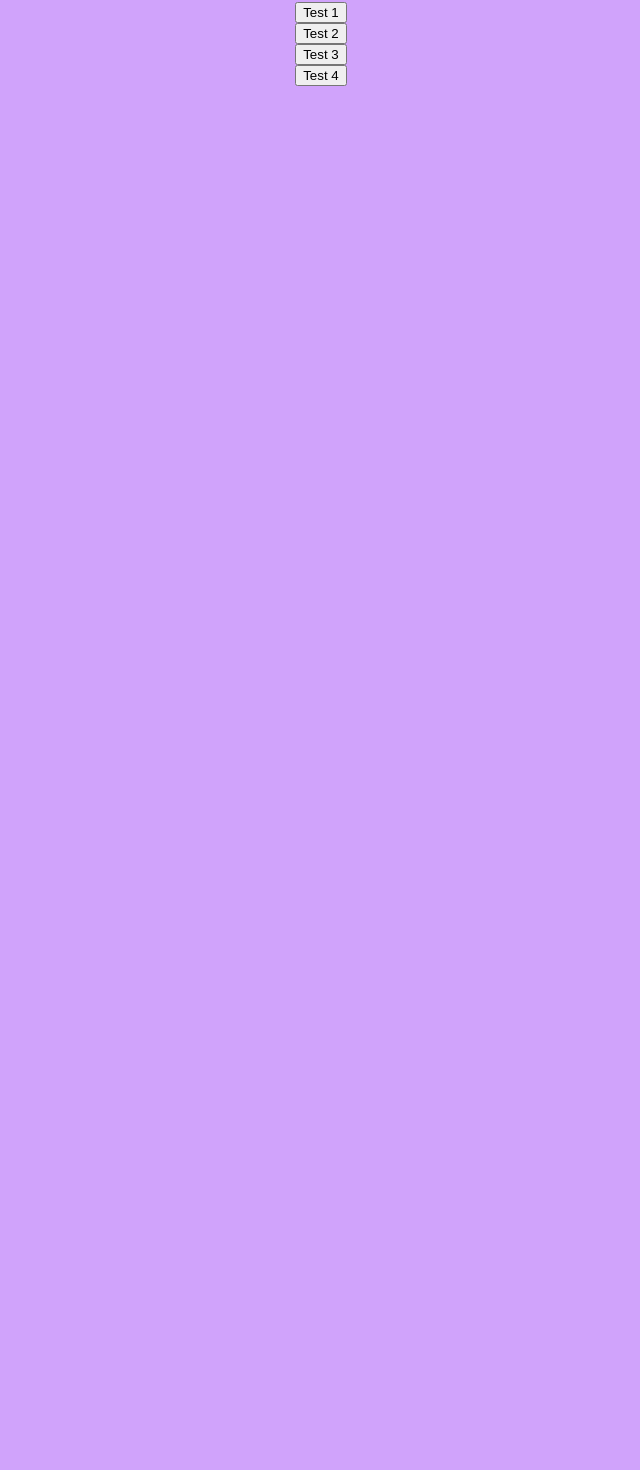
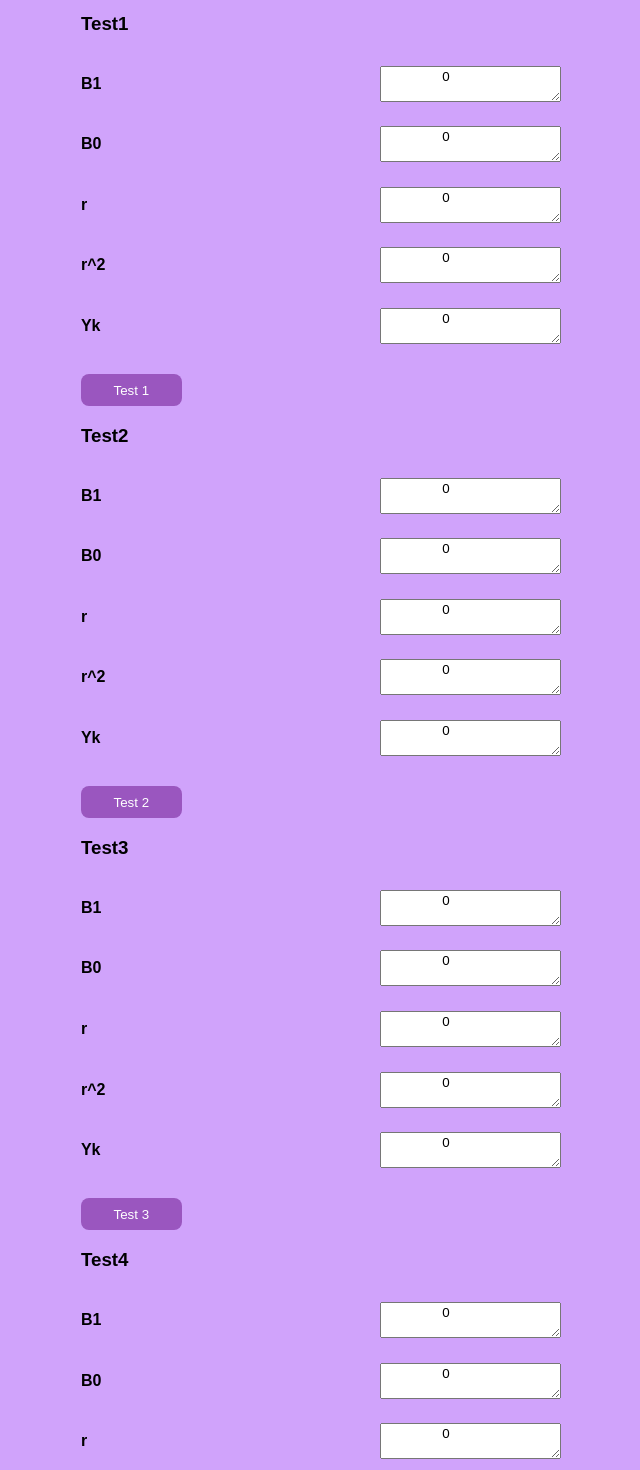
Before and after one commit to NataliaLM-26/testing-mat, an Angular app: page /3a in a window 1280 px wide. Shown: the part 163-1633 px from the top of the page, without its empty margins (319-959 px from the left). Before the commit the page ends 800 px from the top, so only its background shows below. Built offline with nearby package versions, Linux system fonts and the light colour scheme.

Commit message:
Avances en componente front3a #19

```diff
--- a/src/app/front3a/front3a.component.css
+++ b/src/app/front3a/front3a.component.css
@@ -1,6 +1,31 @@
-body{
+/* body{
     display: flex;
     flex-direction: column;
     align-items: center;
     justify-content: center;
+} */
+
+*{
+    font-family: sans-serif;
 }
+
+.seleccionData{
+    display: flex;
+    flex-direction: row;
+    justify-content: space-between;
+    align-items: center;
+
+}
+
+button{
+    display: flex;
+    flex-direction: column;
+    justify-content: center;
+    align-items: center;
+    background-color: #9a56bf;
+    border-radius: 8px;
+    border: none;
+    color: white;
+    height: 2rem;
+    width: 6.3rem;
+}
--- a/src/app/front3a/front3a.component.html
+++ b/src/app/front3a/front3a.component.html
@@ -3,18 +3,149 @@
 </head>
 <body>
     <h1>Linear regression & Correlation</h1><br>
-    <div class="botones">
+    <div class="test1">
+        <h3>Test1</h3>
+        <div class="seleccionData">
+            <h4>B1</h4>
+            <textarea name="media" id="media" cols="20" rows="2">
+                0
+            </textarea>
+        </div>
+        <div class="seleccionData">
+            <h4>B0</h4>
+            <textarea name="std" id="std" cols="20" rows="2">
+                0
+            </textarea>
+        </div>
+        <div class="seleccionData">
+            <h4>r</h4>
+            <textarea name="std" id="std" cols="20" rows="2">
+                0
+            </textarea>
+        </div>
+        <div class="seleccionData">
+            <h4>r^2</h4>
+            <textarea name="std" id="std" cols="20" rows="2">
+                0
+            </textarea>
+        </div>
+        <div class="seleccionData">
+            <h4>Yk</h4>
+            <textarea name="std" id="std" cols="20" rows="2">
+                0
+            </textarea>
+        </div>
+            <br>
             <button routerLink="#">
                 Test 1
             </button>
+    </div>
+    <div class="test2">
+        <h3>Test2</h3>
+        <div class="seleccionData">
+            <h4>B1</h4>
+            <textarea name="media" id="media" cols="20" rows="2">
+                0
+            </textarea>
+        </div>
+        <div class="seleccionData">
+            <h4>B0</h4>
+            <textarea name="std" id="std" cols="20" rows="2">
+                0
+            </textarea>
+        </div>
+        <div class="seleccionData">
+            <h4>r</h4>
+            <textarea name="std" id="std" cols="20" rows="2">
+                0
+            </textarea>
+        </div>
+        <div class="seleccionData">
+            <h4>r^2</h4>
+            <textarea name="std" id="std" cols="20" rows="2">
+                0
+            </textarea>
+        </div>
+        <div class="seleccionData">
+            <h4>Yk</h4>
+            <textarea name="std" id="std" cols="20" rows="2">
+                0
+            </textarea>
+        </div>
             <br>
             <button routerLink="#">
                 Test 2
             </button>
+    </div>
+    <div class="test3">
+        <h3>Test3</h3>
+        <div class="seleccionData">
+            <h4>B1</h4>
+            <textarea name="media" id="media" cols="20" rows="2">
+                0
+            </textarea>
+        </div>
+        <div class="seleccionData">
+            <h4>B0</h4>
+            <textarea name="std" id="std" cols="20" rows="2">
+                0
+            </textarea>
+        </div>
+        <div class="seleccionData">
+            <h4>r</h4>
+            <textarea name="std" id="std" cols="20" rows="2">
+                0
+            </textarea>
+        </div>
+        <div class="seleccionData">
+            <h4>r^2</h4>
+            <textarea name="std" id="std" cols="20" rows="2">
+                0
+            </textarea>
+        </div>
+        <div class="seleccionData">
+            <h4>Yk</h4>
+            <textarea name="std" id="std" cols="20" rows="2">
+                0
+            </textarea>
+        </div>
             <br>
             <button routerLink="#">
                 Test 3
             </button>
+    </div>
+    <div class="test4">
+        <h3>Test4</h3>
+        <div class="seleccionData">
+            <h4>B1</h4>
+            <textarea name="media" id="media" cols="20" rows="2">
+                0
+            </textarea>
+        </div>
+        <div class="seleccionData">
+            <h4>B0</h4>
+            <textarea name="std" id="std" cols="20" rows="2">
+                0
+            </textarea>
+        </div>
+        <div class="seleccionData">
+            <h4>r</h4>
+            <textarea name="std" id="std" cols="20" rows="2">
+                0
+            </textarea>
+        </div>
+        <div class="seleccionData">
+            <h4>r^2</h4>
+            <textarea name="std" id="std" cols="20" rows="2">
+                0
+            </textarea>
+        </div>
+        <div class="seleccionData">
+            <h4>Yk</h4>
+            <textarea name="std" id="std" cols="20" rows="2">
+                0
+            </textarea>
+        </div>
             <br>
             <button routerLink="#">
                 Test 4
```
